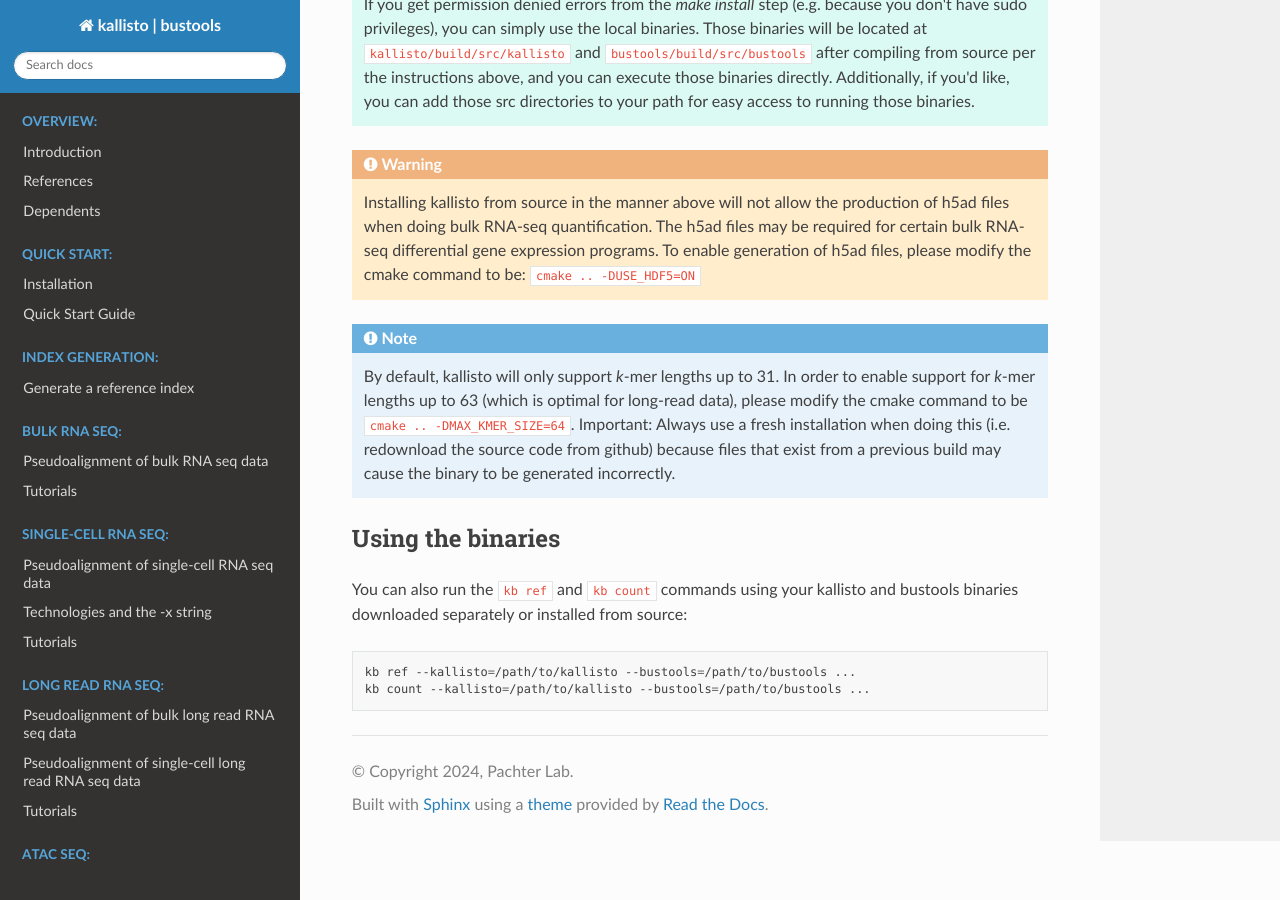
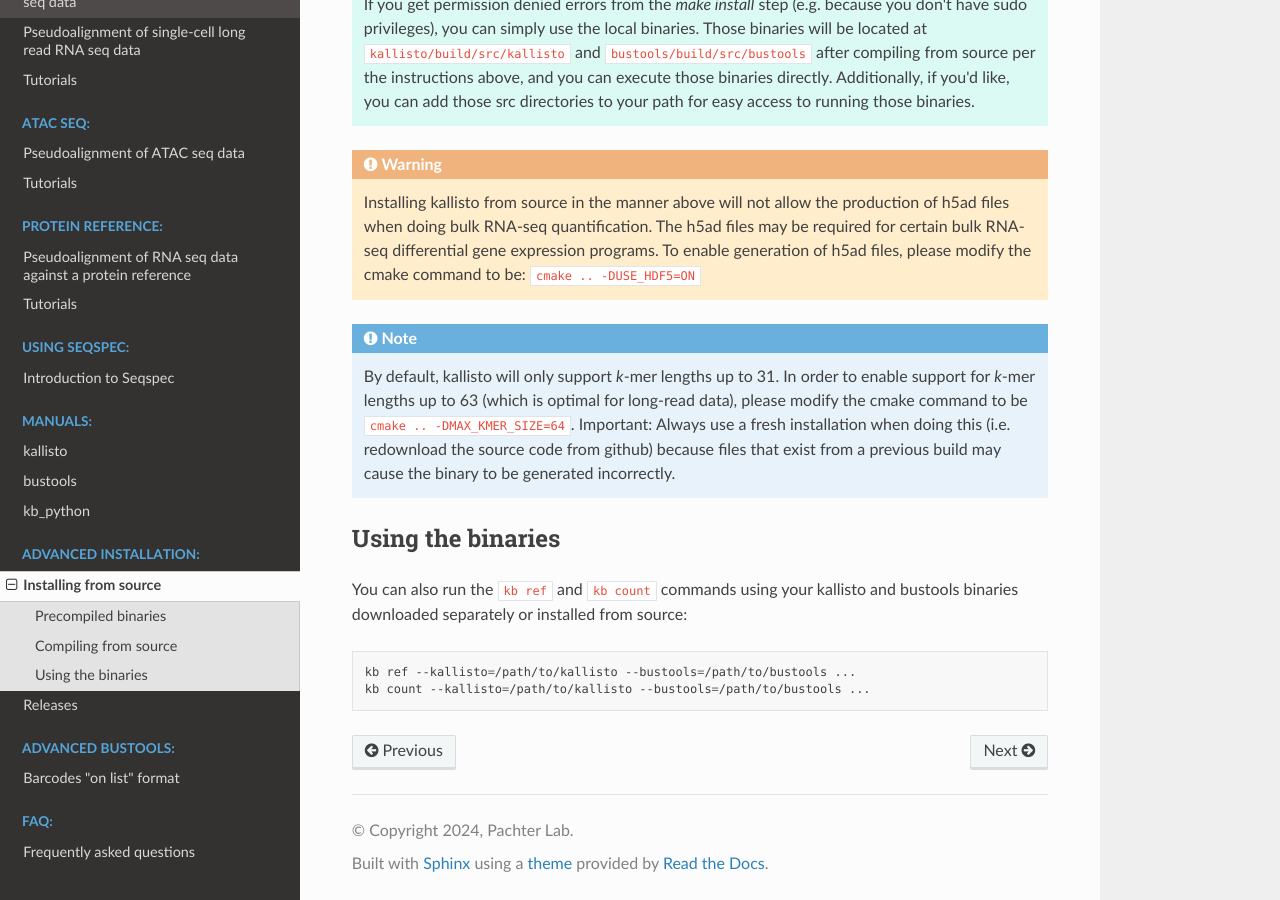
Before and after one commit to pachterlab/kb_docs, a Sphinx documentation site: the page built from docs/source/adv_installation/from_source.rst, in a window 1280 px wide and 900 px high, scrolled down 1054 px. Built offline with Sphinx 7.4.7 and the Read the Docs theme 3.1.0, drawn with Linux system fonts in a browser that asks for light colours.

Commit message:
Add releases tab

```diff
--- a/docs/source/index.rst
+++ b/docs/source/index.rst
@@ -85,7 +85,9 @@ The `kallisto <https://github.com/pachterlab/kallisto>`_, `bustools <https://git
    :maxdepth: 1
    :caption: Advanced installation:
 
-   advanced_installation
+   adv_installation/from_source
+   adv_installation/releases
+
 
 .. toctree::
    :maxdepth: 1
```
